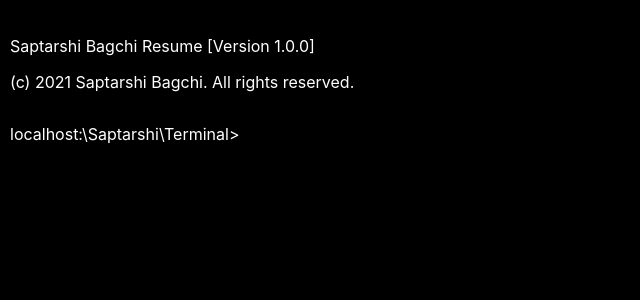
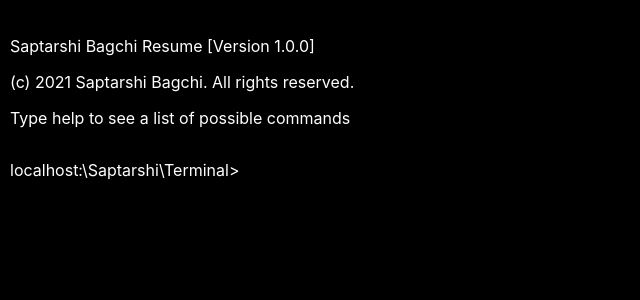
Before and after one commit to SaptarshiBagchi/Resume, a React (Create React App) app: page / in a window 1280 px wide. Shown: the top 300 px of the page, without its empty margins (0-640 px from the left). Built offline with nearby package versions, Linux system fonts and the light colour scheme.

Commit message:
new version

```diff
--- a/src/App.js
+++ b/src/App.js
@@ -61,6 +61,7 @@ function App() {
     <div className="App">
       <p>Saptarshi Bagchi Resume [Version 1.0.0]</p>
       <p>(c) 2021 Saptarshi Bagchi. All rights reserved.</p>
+      <p>Type help to see a list of possible commands</p>
       <div>
         {divs.length > 0 &&
           divs.map(child => {
```
